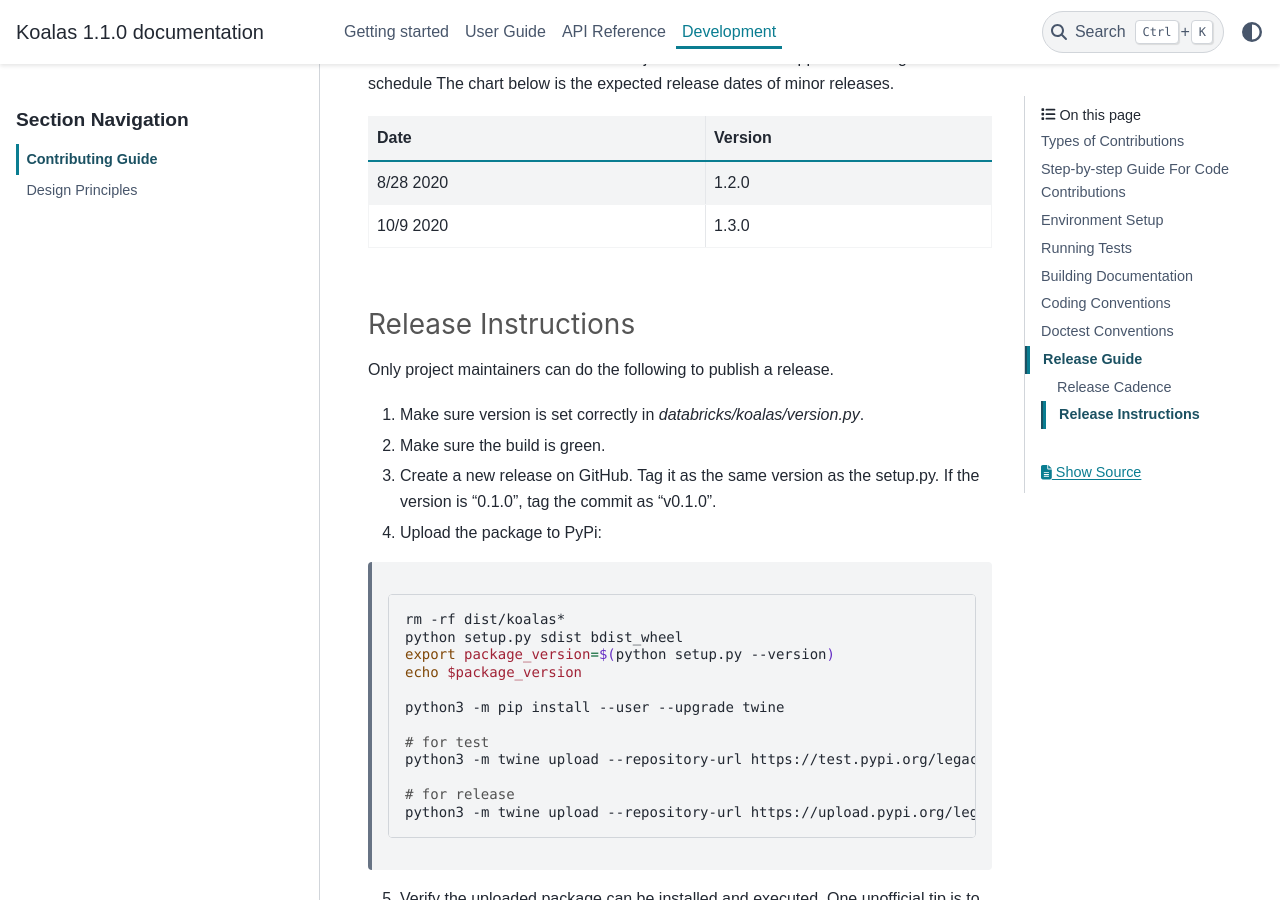
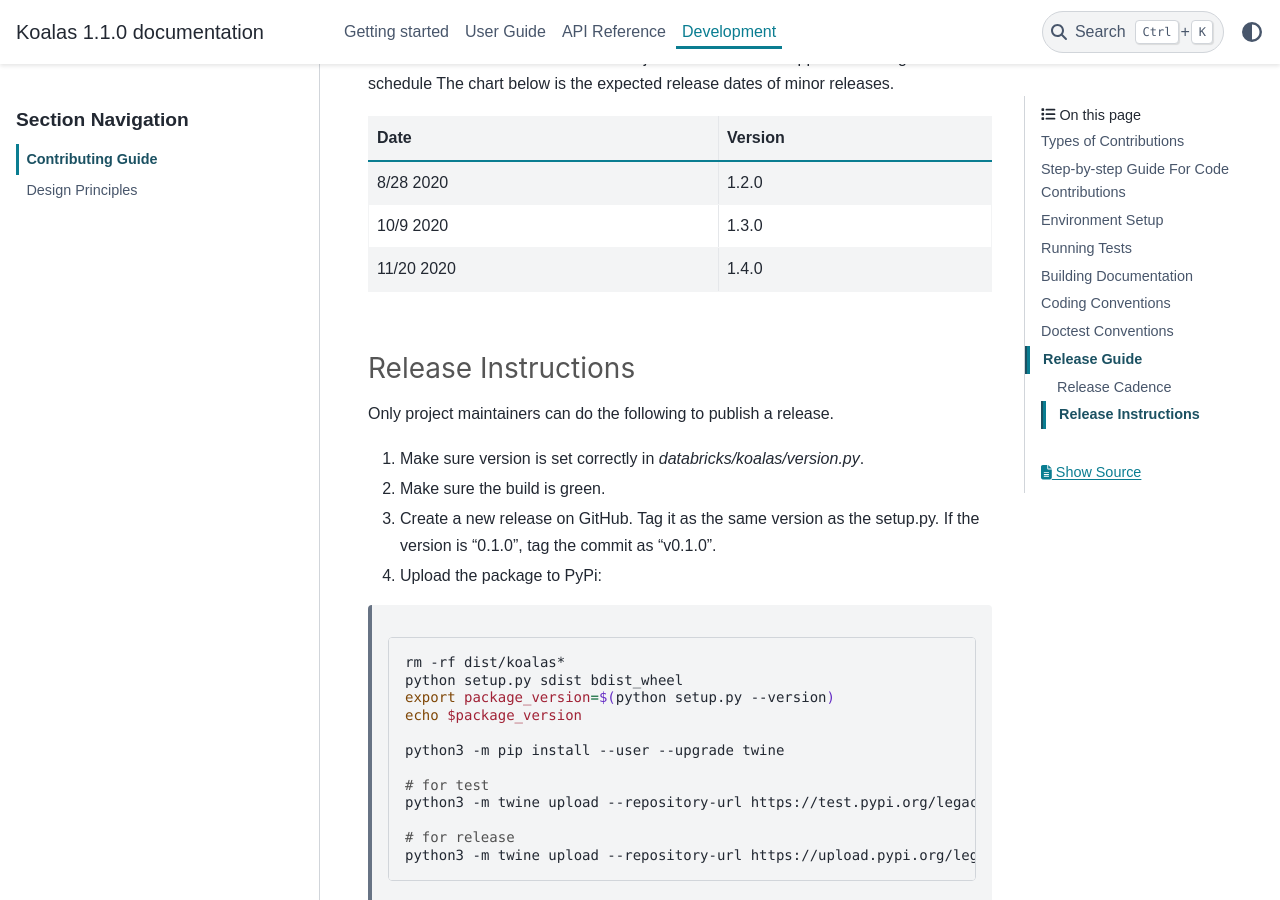
Before and after one commit to rising-star92/databricks-koalas, a Sphinx documentation site: the page built from docs/source/development/contributing.rst, in a window 1280 px wide and 900 px high, scrolled down 3915 px. Built offline with Sphinx 7.4.7 and the PyData theme 0.15.4, drawn with Linux system fonts in a browser that asks for light colours; pages that are not in the unit, such as notebooks, are missing from menus; the version number is read from the project's files by our own code.

Commit message:
Update the schedule for 1.4.0 release. (#1727)

```diff
--- a/docs/source/development/contributing.rst
+++ b/docs/source/development/contributing.rst
@@ -149,13 +149,15 @@ In general, minor releases occur about every month. Therefore, Koalas 1.3.0 woul
 Maintenance releases happen as needed in between minor releases. Major releases do not happen according to a fixed schedule
 The chart below is the expected release dates of minor releases.
 
-+-----------+---------+
-| Date      | Version |
-+===========+=========+
-| 8/28 2020 | 1.2.0   |
-+-----------+---------+
-| 10/9 2020 | 1.3.0   |
-+-----------+---------+
++------------+---------+
+| Date       | Version |
++============+=========+
+| 8/28 2020  | 1.2.0   |
++------------+---------+
+| 10/9 2020  | 1.3.0   |
++------------+---------+
+| 11/20 2020 | 1.4.0   |
++------------+---------+
 
 Release Instructions
 --------------------
```
